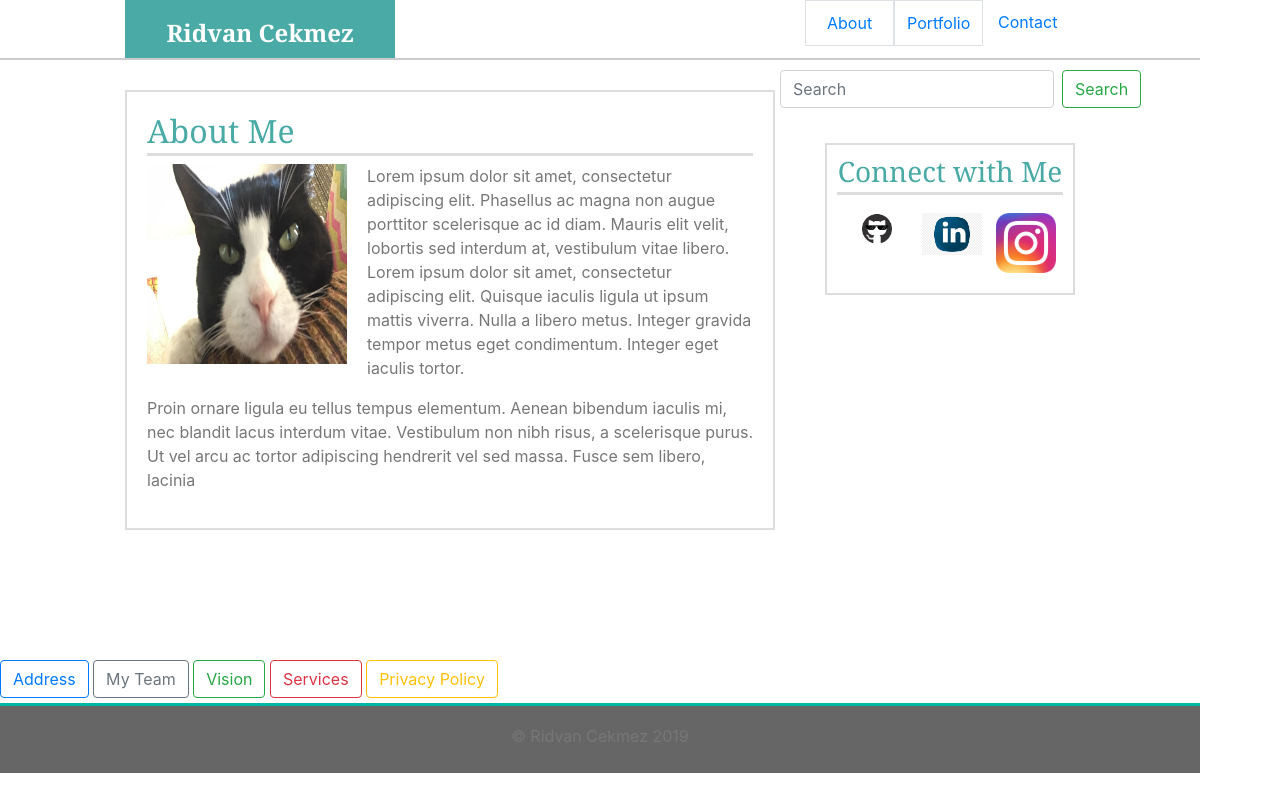
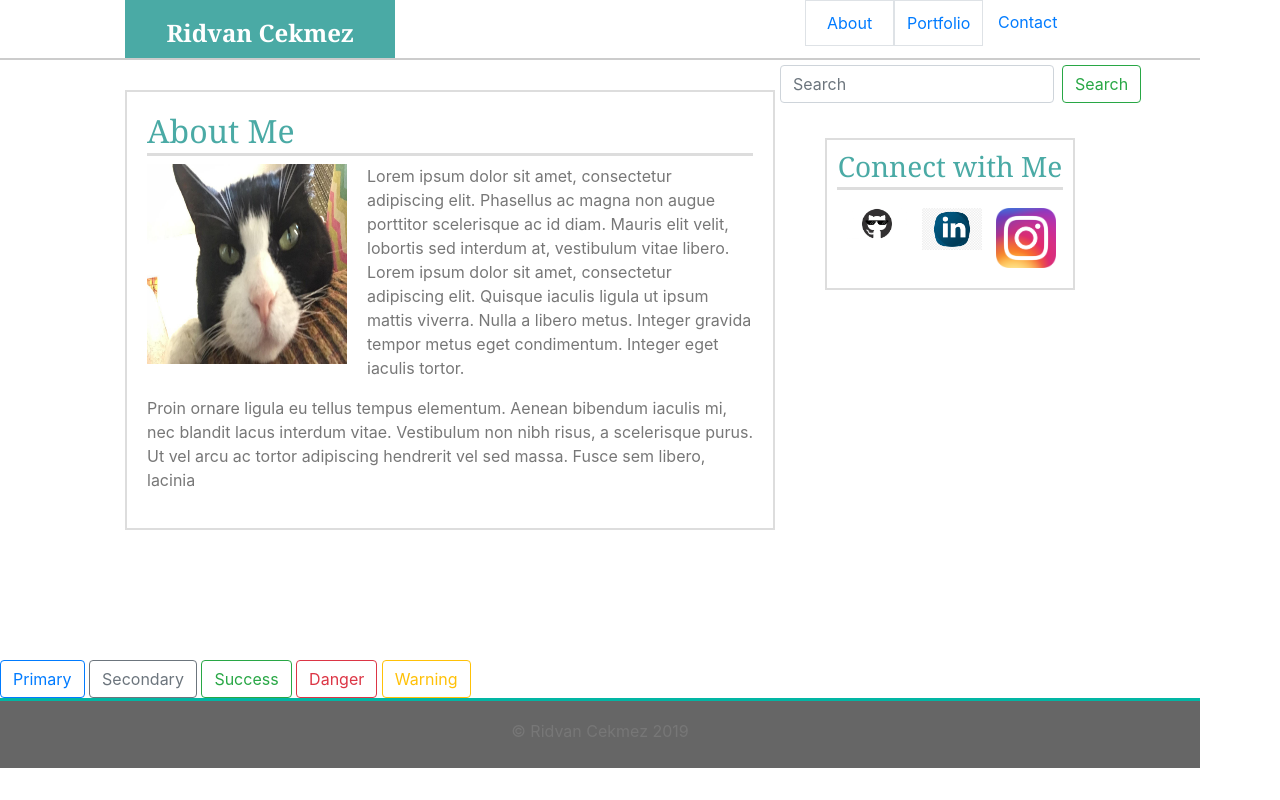
Before and after one commit to ridvanceko/Portfolio-Bootsrap, a plain HTML site: page index.html in a window 1280 px wide. Drawn offline with nearby package versions, Linux system fonts and the light colour scheme.

Commit message:
Portfolio updated with Bootstrap

```diff
--- a/index.html
+++ b/index.html
@@ -17,6 +17,8 @@
 
 <body>
 
+
+
   <div class="header-container">
     <header>Ridvan Cekmez</header>
 
@@ -28,6 +30,8 @@
       </ul>
     </nav>
   </div>
+
+
 
 
   <div class="main-container">
@@ -55,11 +59,11 @@
       <!-- end slipsum code -->
     </section>
 
-    <form class="form-inline">
-      <input class="form-control mr-sm-2" type="search" placeholder="Search" aria-label="Search">
-      <button class="btn btn-outline-success my-2 my-sm-0" type="submit">Search</button>
-    </form>
 
+    <form class="form-inline my-2 my-lg-0">
+        <input class="form-control mr-sm-2" type="search" placeholder="Search" aria-label="Search">
+        <button class="btn btn-outline-success my-2 my-sm-0" type="submit">Search</button>
+      </form>
 
     <section id="social-links">
       <h3>Connect with Me</h3>
@@ -75,14 +79,13 @@
       </ul>
     </section>
   </div>
-  <div class="button-bottom">
-    <button type="button" class="btn btn-outline-primary">Address</button>
-    <button type="button" class="btn btn-outline-secondary">My Team</button>
-    <button type="button" class="btn btn-outline-success">Vision</button>
-    <button type="button" class="btn btn-outline-danger">Services</button>
-    <button type="button" class="btn btn-outline-warning">Privacy Policy</button>
-  </div>
 
+
+  <button type="button" class="btn btn-outline-primary">Primary</button>
+  <button type="button" class="btn btn-outline-secondary">Secondary</button>
+  <button type="button" class="btn btn-outline-success">Success</button>
+  <button type="button" class="btn btn-outline-danger">Danger</button>
+  <button type="button" class="btn btn-outline-warning">Warning</button>
 
 
 
```
Also changed, not shown: assets/styles.css/styles.css (+7 -1 lines), contact.html (+16 -0 lines), portfolio.html (+19 -0 lines).
